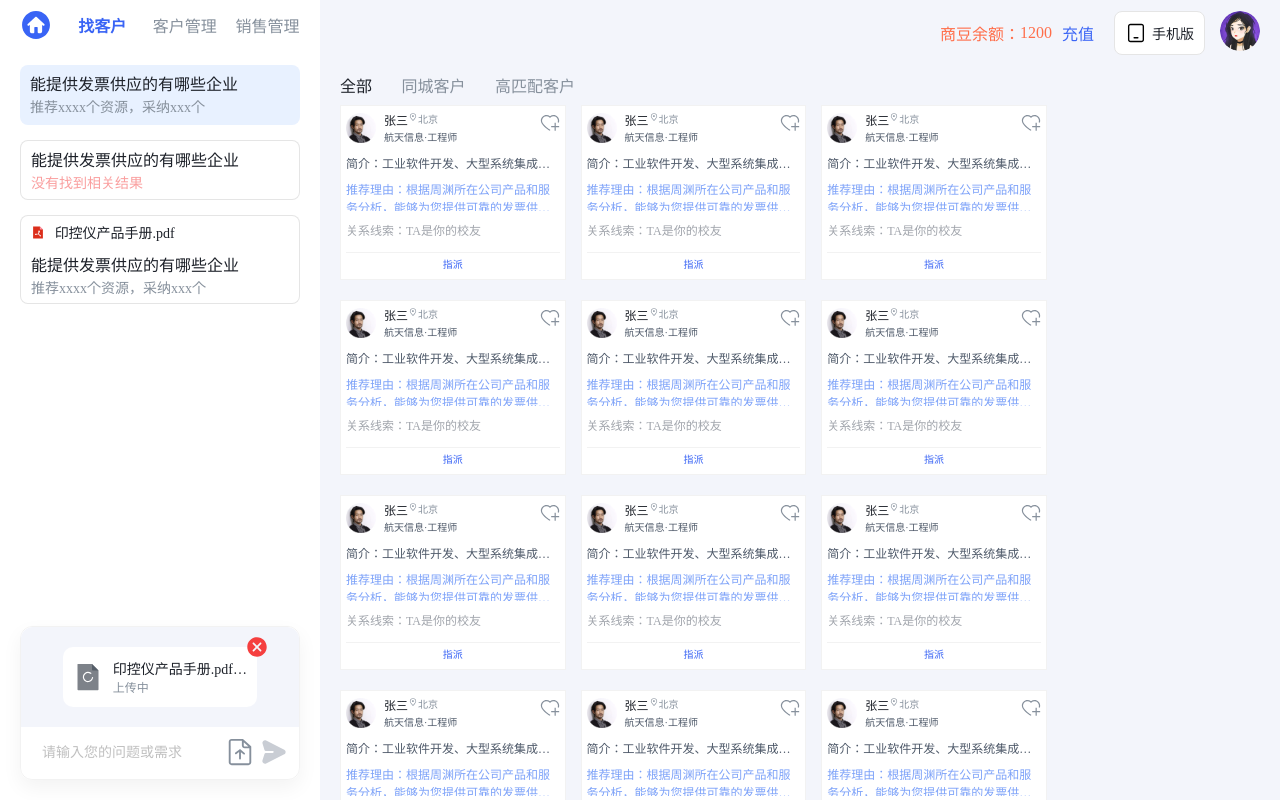
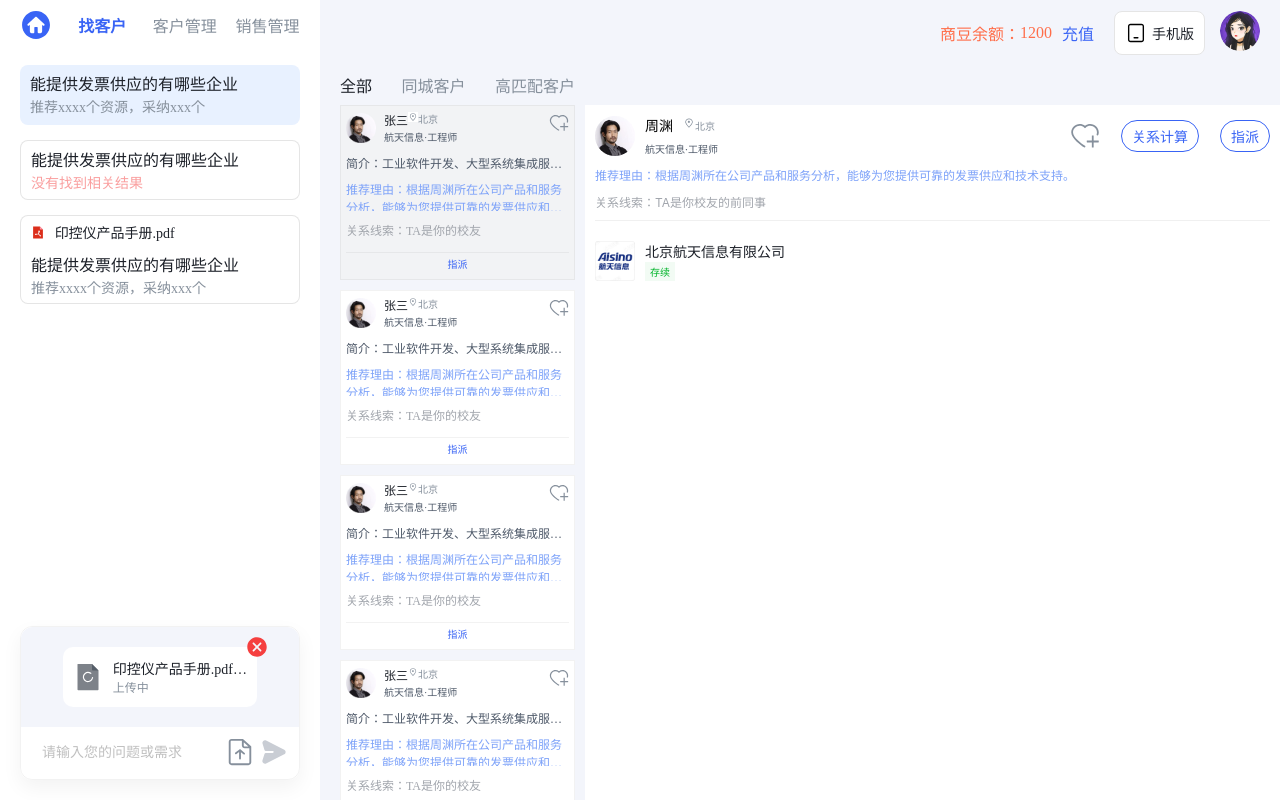
Before and after one commit to June-Ten/vue3-mind, a Vue app: page /manage in a window 1280 px wide. Built offline with nearby package versions, Linux system fonts and the light colour scheme.

Commit message:
客户卡片列表

```diff
--- a/src/components/common/customerCard/index.vue
+++ b/src/components/common/customerCard/index.vue
@@ -50,7 +50,7 @@
 </template>
 
 <script setup>
-import SelectSales from '@/components/common/selectSales/index.vue'
+import SelectSales from '../selectSales/index.vue'
 </script>
 
 <style lang="less" scoped>
@@ -63,6 +63,7 @@
   border: 1px solid rgba(0, 0, 0, 0.05);
   margin-bottom: 10px;
   padding: 5px;
+  cursor: pointer;
   .bottom-item__first-img-box {
     display: flex;
     align-items: center;
--- /dev/null
+++ b/src/views/manage/components/CardDetail.vue
@@ -0,0 +1,202 @@
+<template>
+  <div class="card-detail-box">
+    <a-row>
+      <a-col :flex="1" style="display: flex;justify-content: space-between;">
+        <div class="top-left-box">
+          <div class="top-left-box__img-box">
+            <img
+              src="@/assets/img/png/avatar-man.png"
+            />
+          </div>
+          <div class="top-left-box__info-box">
+            <div class="top-left-box__info-box__top">
+              <div class="top-left-box__info-box__top__name-box">
+                <span>周渊</span>
+                <div class="top-left-box__info-box__top__address-img-box">
+                  <img
+                    src="@/assets/img/svg/address.svg"
+                    alt="address-icon"
+                  />
+                </div>
+                <span class="top-left-box__info-box__top__address-txt">北京</span>
+              </div>
+            </div>
+            <div class="top-left-box__info-box__bottom">
+              <span>航天信息·工程师</span>
+            </div>
+          </div>
+        </div>
+        <div class="top-right-box">
+          <div class="top-right-like-img-box">
+            <img
+              src="@/assets/img/svg/like.svg"
+              alt="like-icon"
+            />
+          </div>
+          <div class="top-right__calc-box">
+            关系计算
+          </div>
+          <div class="top-right__assign-box">
+            指派
+          </div>
+        </div>
+      </a-col>
+    </a-row>
+    <a-row class="mgn-top">
+      <a-col :sapn="24">
+        <span class="reason-for-recommen">
+          推荐理由：根据周渊所在公司产品和服务分析，能够为您提供可靠的发票供应和技术支持。
+        </span>
+      </a-col>
+    </a-row>
+    <a-row class="mgn-top">
+      <a-col :span="24">
+        <span class="key-clues">
+          关系线索：TA是你校友的前同事
+        </span>
+      </a-col>
+    </a-row>
+    <a-divider style="margin: 10px 0;" />
+    <a-row class="mgn-top">
+      <a-col :span="24">
+        <div class="company-box">
+          <div class="company-left-img-box">
+            <img
+              src="@/assets/img/png/company-plan.png"
+            />
+          </div>
+          <div class="company-right-info-box">
+            <div class="company-right-info-box__name">
+              <span>北京航天信息有限公司</span>
+            </div>
+            <div class="company-right-info-box__status">
+              <span>存续</span>
+            </div>
+          </div>
+        </div>
+      </a-col>
+    </a-row>
+  </div>
+</template>
+
+<style lang="less" scoped>
+.mgn-top {
+  margin-top: 10px;
+}
+.card-detail-box {
+  width: 100%;
+  display: flex;
+  flex-direction: column;
+  .top-left-box {
+    display: flex;
+    align-items: center;
+    .top-left-box__img-box {
+      width: 40px;
+      height: 40px;
+      img {
+        width: 100%;
+        height: 100%;
+      }
+    }
+    .top-left-box__info-box {
+      margin-left: 10px;
+      display: flex;
+      flex-direction: column;
+      .top-left-box__info-box__top__name-box {
+        display: flex;
+        align-items: center;
+        .top-left-box__info-box__top__name-box {
+          font-size: 600;
+          font-size: 14px;
+        }
+        .top-left-box__info-box__top__address-img-box {
+          width: 12px;
+          height: 12px;
+          margin-left: 10px;
+          transform: translateY(-4px);
+          img {
+            width: 100%;
+            height: 100%;
+          }
+        }
+        .top-left-box__info-box__top__address-txt {
+          font-size: 10px;
+          color: rgba(134, 144, 156, 1);
+        }
+      }
+      .top-left-box__info-box__bottom {
+        margin-top: 6px;
+        font-size: 10px;
+        color: rgba(78, 89, 105, 1);
+      }
+    }
+  }
+  .top-right-box {
+    display: flex;
+    align-items: center;
+    width: 200px;
+    justify-content: space-between;
+    .top-right-like-img-box {
+      width: 30px;
+      height: 30px;
+      img {
+        width: 100%;
+        height: 100%;
+      }
+    }
+    .top-right__calc-box {
+      border: 1px solid rgba(57, 100, 245, 1);
+      padding: 5px 10px;
+      color: rgba(57, 100, 245, 1);
+      border-radius: 20px;
+    }
+    .top-right__assign-box {
+      border: 1px solid rgba(57, 100, 245, 1);
+      padding: 5px 10px;
+      color: rgba(57, 100, 245, 1);
+      border-radius: 20px;
+    }
+  }
+  .reason-for-recommen {
+    font-size: 12px;
+    color: rgba(125, 162, 249, 1);
+  }
+  .key-clues {
+    font-size: 12px;
+    color: rgba(161, 165, 172, 1);
+  }
+  .company-box {
+    width: 100%;
+    display: flex;
+    align-items: center;
+    .company-left-img-box {
+      display: flex;
+      width: 40px;
+      height: 40px;
+      img {
+        width: 100%;
+        height: 100%;
+      }
+    }
+    .company-right-info-box {
+      display: flex;
+      flex-direction: column;
+      justify-content: space-between;
+      margin-left: 10px;
+      height: 40px;
+      .company-right-info-box__name {
+        font-size: 14px;
+        font-weight: 500;
+        color: rgba(29, 33, 41, 1);
+      }
+      .company-right-info-box__status {
+        width: fit-content;
+        background-color: rgba(0, 180, 42, 0.05);
+        color: rgba(0, 180, 42, 1);
+        font-size: 10px;
+        padding: 2px 5px;
+      }
+    }
+  }
+}
+</style>
--- a/src/views/manage/components/FindingCustomers.vue
+++ b/src/views/manage/components/FindingCustomers.vue
@@ -16,7 +16,7 @@
         </template>
       </div>
     </div>
-    <div class="bottom">
+    <div class="bottom" v-if="!isViewDetail">
       <div
         class="bottom-empty"
         v-if="false"
@@ -31,13 +31,34 @@
         />
       </div>
     </div>
+    <div
+      class="bottom"
+      style="padding-right: 0;"
+      v-if="isViewDetail"
+    >
+      <div class="bottom-inner">
+        <div class="bottom-left-card-list">
+          <CustomerCard
+            v-for="item in 10"
+            :class="[{ 'active-card': currentDeatil === item }]"
+            @click="currentDeatil = item"
+          />
+        </div>
+        <div class="bottom-right-card-deatil-box">
+          <div class="bottom-right-card-deatil__top">
+            <CardDetail />
+          </div>
+          <div class="bottom-right-card-deatil__bottom"></div>
+        </div>
+      </div>
+    </div>
   </div>
 </template>
 
 <script setup>
 import { ref } from 'vue'
-import SelectSales from '@/components/common/selectSales/index.vue'
 import CustomerCard from '@/components/common/customerCard/index.vue'
+import CardDetail from './CardDetail.vue'
 
 
 const current = ref(0)
@@ -59,6 +80,9 @@
     id: 2
   }
 ]
+
+const isViewDetail = ref(true)
+const currentDeatil = ref(1)
 </script>
 
 <style lang="less" scoped>
@@ -204,6 +228,34 @@
         }
       }
     }
+    .bottom-inner {
+      width: 100%;
+      height: 100%;
+      display: flex;
+      .bottom-left-card-list {
+        width: 25%;
+        display: flex;
+        flex-direction: column;
+        overflow-y: auto;
+        &::-webkit-scrollbar {
+            display: none;
+        }
+        .active-card {
+          background-color: #f2f3f5;
+        }
+      }
+      .bottom-right-card-deatil-box {
+        margin-left: 10px;
+        width: calc(75% - 10px);
+        display: flex;
+        flex-direction: column;
+        background-color: white;
+        padding: 10px;
+        .bottom-right-card-deatil__top {
+          width: 100%;
+        }
+      }
+    }
   }
 }
 </style>
```
Also changed, not shown: src/assets/img/png/company-plan.png (added).
